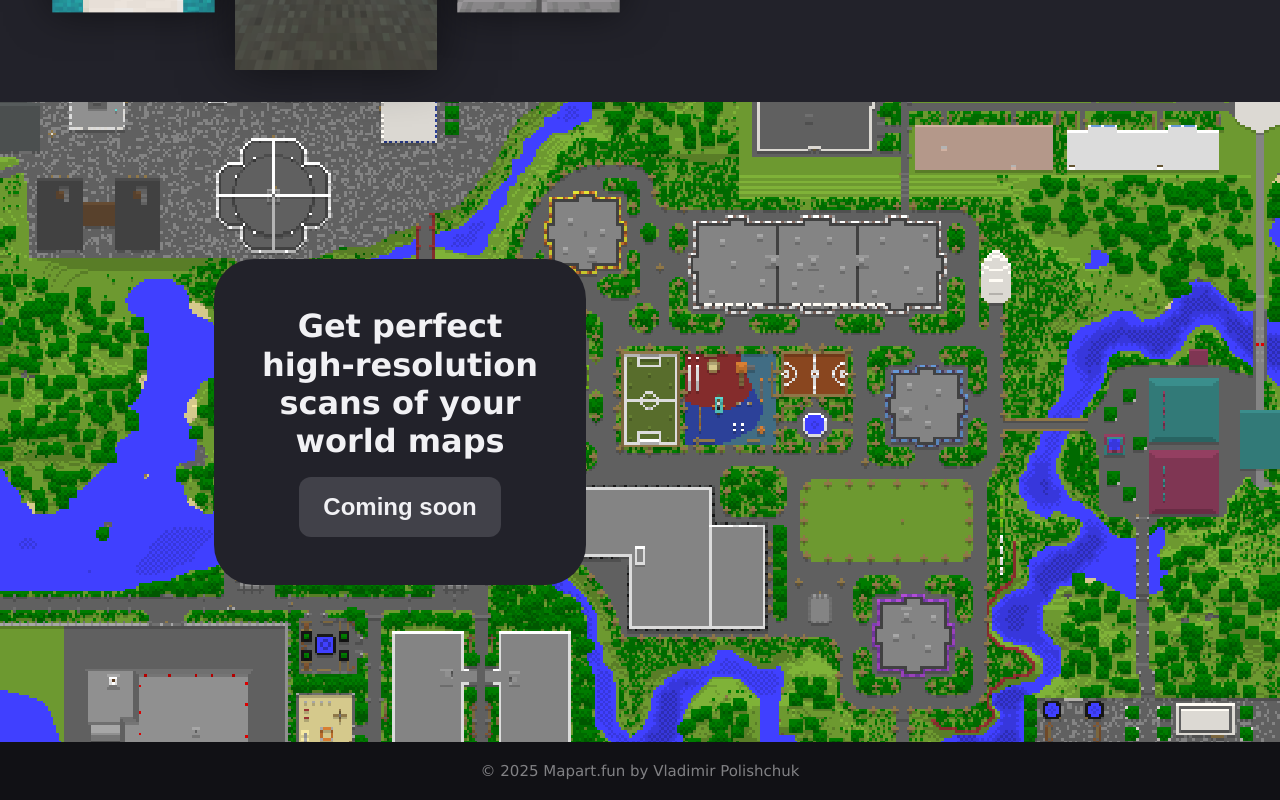
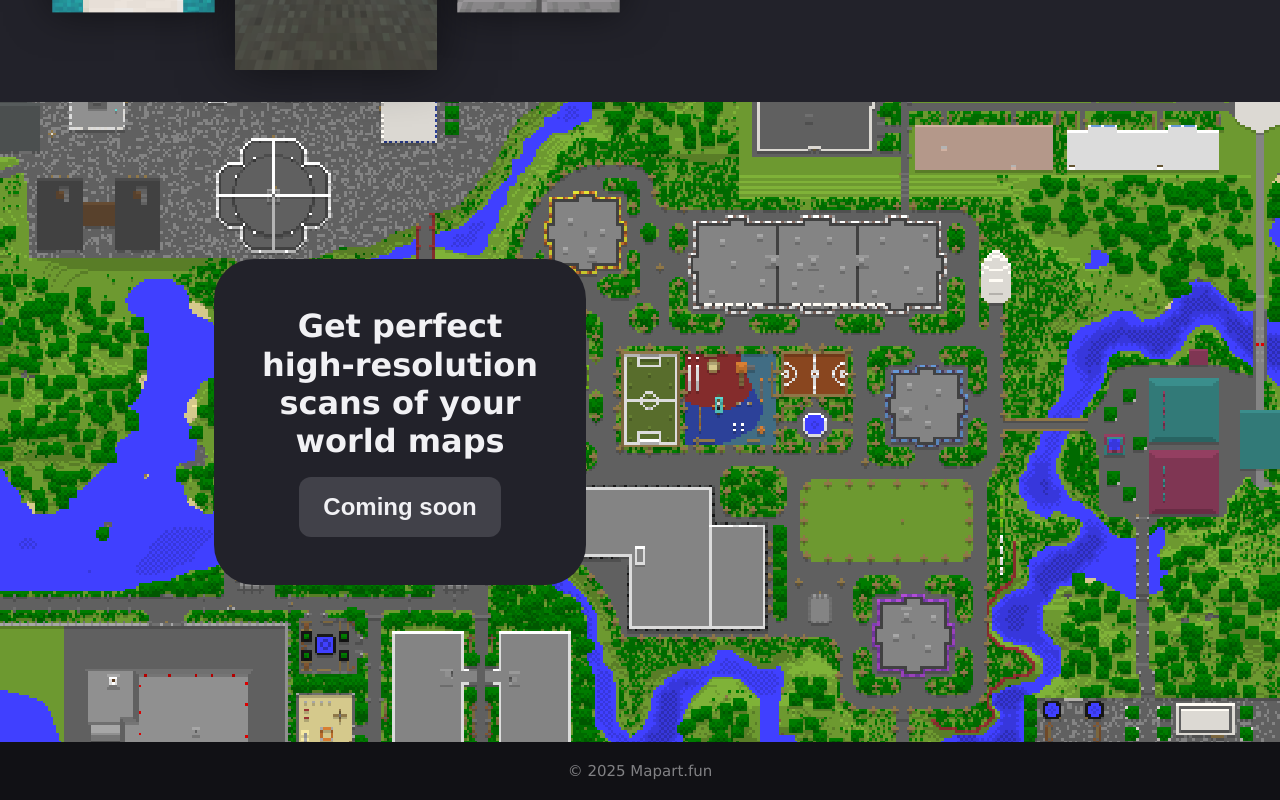
Before and after one commit to akawiy/mapart, a React (Vite) app: page / in a window 1280 px wide. Shown: the part 618-1418 px from the top of the page. Built offline with nearby package versions, Linux system fonts and the light colour scheme.

Commit message:
Removed link to my website

```diff
--- a/src/pages/home/home.jsx
+++ b/src/pages/home/home.jsx
@@ -17,7 +17,7 @@ export default function HomePage({}) {
             <ConvertSection />
             <ScanSection />
             <footer id="footer">
-                <div className="info">&copy; 2025 Mapart.fun by <a href="https://www.plschq.com" target="_blank">Vladimir Polishchuk</a></div>
+                <div className="info">&copy; 2025 Mapart.fun</div>
             </footer>
         </div>
     );
```
